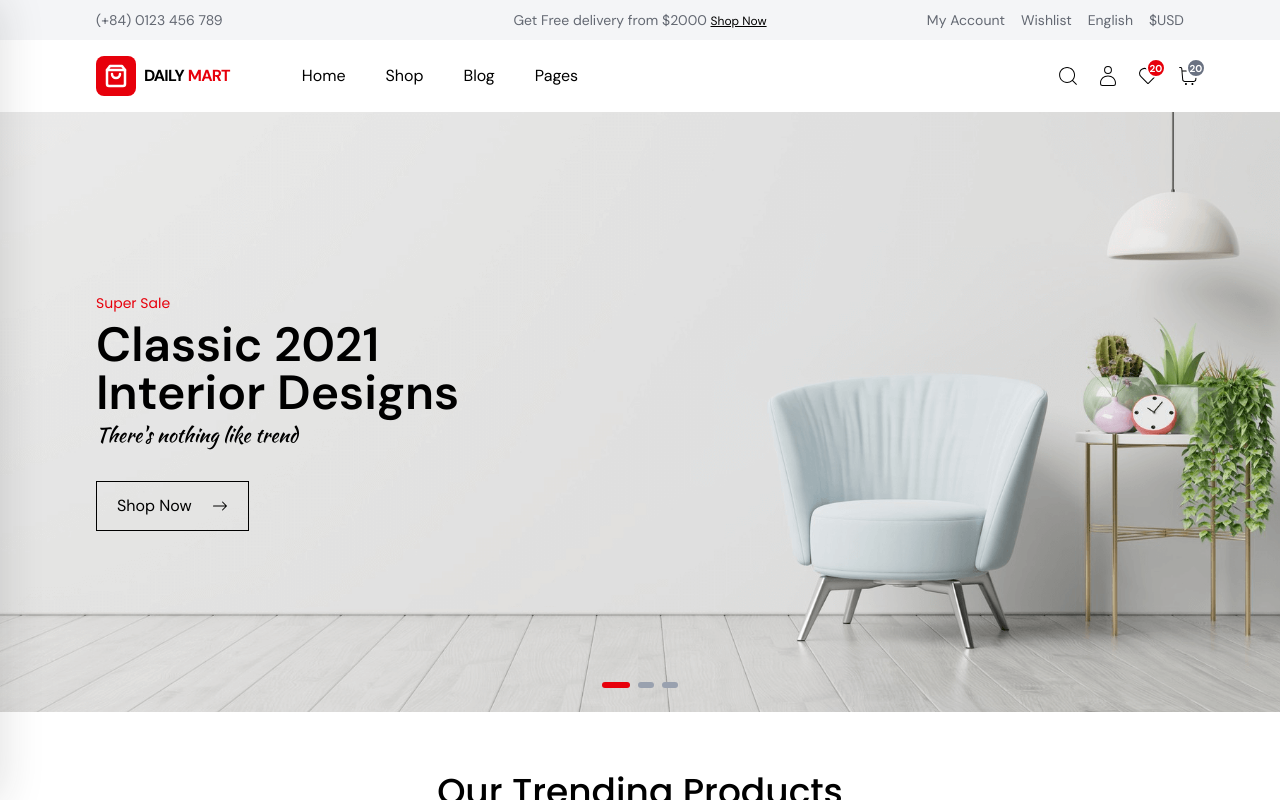
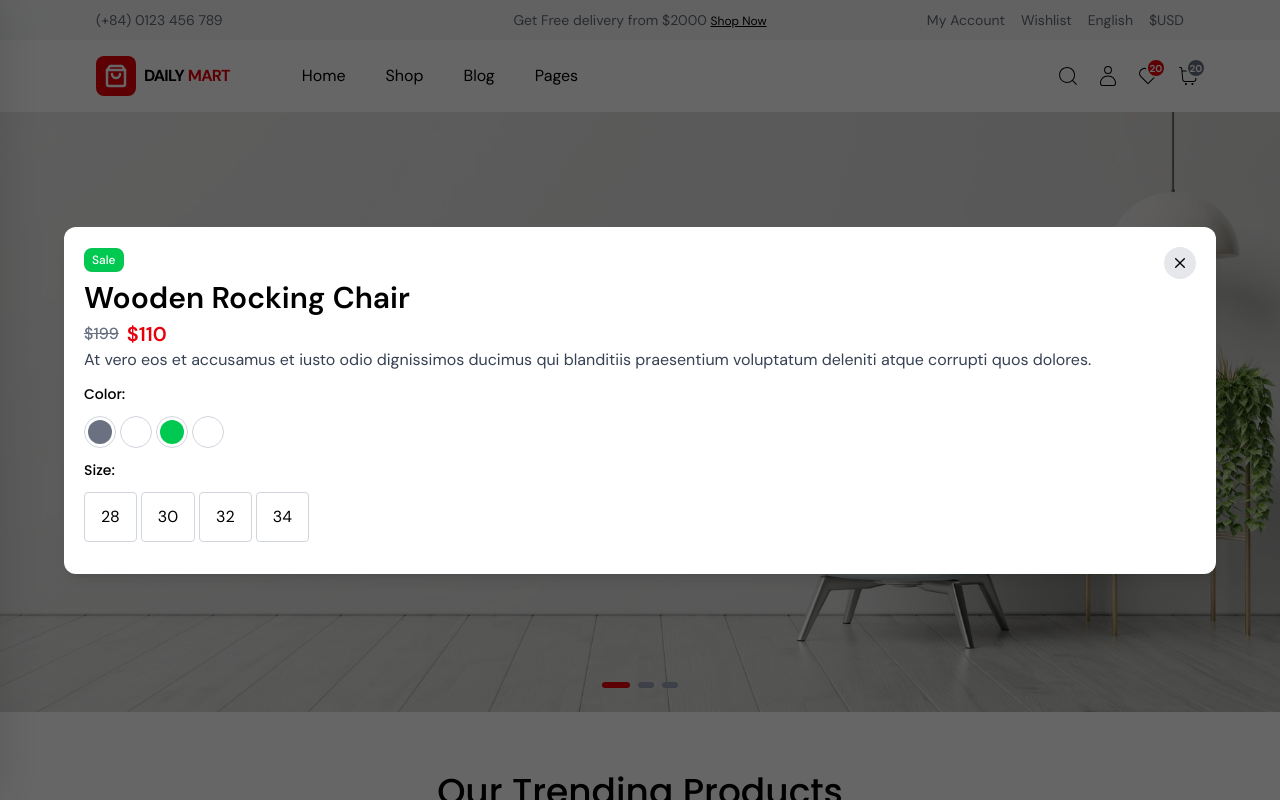
Before and after one commit to Umair-Shxad/daily-mart, a React (Vite) app: page / in a window 1280 px wide. Shown: the top 800 px of the page. Built offline with nearby package versions, Linux system fonts and the light colour scheme.

Commit message:
in progress quick view modal

```diff
--- a/src/pages/Homepage.jsx
+++ b/src/pages/Homepage.jsx
@@ -3,6 +3,7 @@ import Card from "../ui/Card";
 import Slider from "../ui/Slider";
 import { INSTAGRAM_IMAGES } from "../constants";
 import Button from "../ui/Button";
+import Modal from "../ui/Modal";
 
 function Homepage() {
   return (
@@ -27,6 +28,9 @@ function Homepage() {
           </Button>
         </div>
       </div>
+
+      <Modal />
+
       {/* Promo Banner */}
       <section
         className="relative h-[500px] flex items-center justify-center overflow-hidden bg-fixed bg-center bg-cover"
@@ -50,7 +54,7 @@ function Homepage() {
             animi, id est laborum et dolorum fuga. Et harum quidem rerum facilis
             est et expedita distinctio.
           </p>
-          <Button as="a" href="#" variant="v2">
+          <Button as="a" href="#" variant="v2" className="w-max mx-auto">
             Start Shopping
             <BsArrowRight className="ms-3 transition-all duration-300 hover:text-white" />
           </Button>
--- a/src/ui/Button.jsx
+++ b/src/ui/Button.jsx
@@ -13,7 +13,7 @@ function Button({
 
   const variants = {
     v1: "px-5 py-3 border border-black inline-flex hover:bg-black hover:text-white",
-    v2: "bg-white text-black hover:bg-brand hover:text-white uppercase w-max mx-auto",
+    v2: "bg-white text-black hover:bg-brand hover:text-white uppercase",
     default: "bg-gray-200 rounded-full hover:bg-brand",
   };
 
--- /dev/null
+++ b/src/ui/ColorsList.jsx
@@ -0,0 +1,21 @@
+function ColorsList({ title = "Color:", list }) {
+  return (
+    <div>
+      <h3 className="font-medium text-sm">{title}</h3>
+      <div className="my-3 flex gap-1">
+        {list &&
+          list.map(({ color }) => {
+            return (
+              <span className="rounded-full p-1 flex items-center justify-center border border-gray-300 w-8 h-8 cursor-pointer">
+                <span
+                  className={`rounded-full bg-${color} p-3 inline-block`}
+                ></span>
+              </span>
+            );
+          })}
+      </div>
+    </div>
+  );
+}
+
+export default ColorsList;
--- /dev/null
+++ b/src/ui/Modal copy.jsx
@@ -0,0 +1,64 @@
+import { CgClose } from "react-icons/cg";
+import ColorsList from "./ColorsList";
+
+function Modal() {
+  return (
+    <div className="fixed inset-0 z-10 flex items-center">
+      <div className="p-5! rounded-xl bg-white shadow-lg container">
+        <div className="relative">
+          <button className="absolute right-0 rounded-2xl p-2 bg-gray-200 cursor-pointer">
+            <CgClose />
+          </button>
+        </div>
+        <div>
+          <div></div>
+          <div>
+            <span className="inline-flex items-center rounded-lg bg-green-500 px-2 py-1 text-xs font-medium text-white inset-ring inset-ring-gray-500/10">
+              Sale
+            </span>
+            <h2 className="mb-1 text-3xl font-Sans font-semibold my-2">
+              Wooden Rocking Chair
+            </h2>
+            <div className="flex items-center gap-2">
+              <span className="font-medium text-md line-through text-gray-500">
+                $199
+              </span>
+              <span className="font-semibold text-xl text-brand">$110</span>
+            </div>
+            <p className="text-gray-700 mb-3">
+              At vero eos et accusamus et iusto odio dignissimos ducimus qui
+              blanditiis praesentium voluptatum deleniti atque corrupti quos
+              dolores.
+            </p>
+
+            <ColorsList
+              list={[
+                { color: "gray-500" },
+                { color: "red-500" },
+                { color: "green-500" },
+                { color: "blue-500" },
+              ]}
+            />
+            <SizeList
+              list={[{ size: 28 }, { size: 30 }, { size: 32 }, { size: 34 }]}
+            />
+            <h3 className="font-medium text-sm">Size:</h3>
+            <div className="my-3 flex gap-1">
+              <button className="inline-flex items-center justify-center p-3 px-4 border border-gray-300 rounded-sm cursor-pointer">
+                28
+              </button>
+              <button className="inline-flex items-center justify-center p-3 px-4 border border-gray-300 rounded-sm cursor-pointer">
+                30
+              </button>
+              <button className="inline-flex items-center justify-center p-3 px-4 border border-gray-300 rounded-sm cursor-pointer">
+                32
+              </button>
+            </div>
+          </div>
+        </div>
+      </div>
+    </div>
+  );
+}
+
+export default Modal;
--- /dev/null
+++ b/src/ui/Modal.jsx
@@ -0,0 +1,53 @@
+import { CgClose } from "react-icons/cg";
+import ColorsList from "./ColorsList";
+import SizeList from "./SizeList";
+
+function Modal() {
+  return (
+    <div className="fixed inset-0 z-10 flex items-center before:content-[''] before:absolute before:inset-0 before:bg-black before:opacity-60">
+      <div className="p-5! rounded-xl bg-white shadow-lg container relative z-10">
+        <div className="relative">
+          <button className="absolute right-0 rounded-2xl p-2 bg-gray-200 cursor-pointer">
+            <CgClose />
+          </button>
+        </div>
+        <div>
+          <div></div>
+          <div>
+            <span className="inline-flex items-center rounded-lg bg-green-500 px-2 py-1 text-xs font-medium text-white inset-ring inset-ring-gray-500/10">
+              Sale
+            </span>
+            <h2 className="mb-1 text-3xl font-Sans font-semibold my-2">
+              Wooden Rocking Chair
+            </h2>
+            <div className="flex items-center gap-2">
+              <span className="font-medium text-md line-through text-gray-500">
+                $199
+              </span>
+              <span className="font-semibold text-xl text-brand">$110</span>
+            </div>
+            <p className="text-gray-700 mb-3">
+              At vero eos et accusamus et iusto odio dignissimos ducimus qui
+              blanditiis praesentium voluptatum deleniti atque corrupti quos
+              dolores.
+            </p>
+
+            <ColorsList
+              list={[
+                { color: "gray-500" },
+                { color: "red-500" },
+                { color: "green-500" },
+                { color: "blue-500" },
+              ]}
+            />
+            <SizeList
+              list={[{ size: 28 }, { size: 30 }, { size: 32 }, { size: 34 }]}
+            />
+          </div>
+        </div>
+      </div>
+    </div>
+  );
+}
+
+export default Modal;
--- /dev/null
+++ b/src/ui/SizeList.jsx
@@ -0,0 +1,19 @@
+function SizeList({ title = "Size:", list }) {
+  return (
+    <div>
+      <h3 className="font-medium text-sm">{title}</h3>
+      <div className="my-3 flex gap-1">
+        {list &&
+          list.map(({ size }) => {
+            return (
+              <button className="inline-flex items-center justify-center p-3 px-4 border border-gray-300 rounded-sm cursor-pointer">
+                {size}
+              </button>
+            );
+          })}
+      </div>
+    </div>
+  );
+}
+
+export default SizeList;
```
